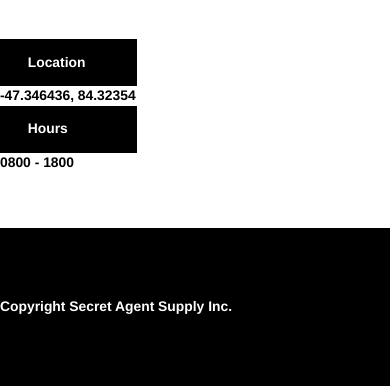
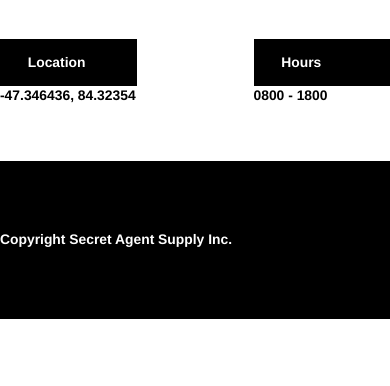
Before and after one commit to mschulz87/SecretAgentSupply, a plain HTML site: page index.html in a window 390 px wide. Shown: the part 697-1083 px from the top of the page. After the commit the page ends 1016 px from the top, so only its background shows below. Drawn offline with Linux system fonts and the light colour scheme.

Commit message:
Update style.css

```diff
--- a/resources/css/style.css
+++ b/resources/css/style.css
@@ -180,15 +180,14 @@ footer {
   .product {
     width: 90%;
   }
-  .product watch {
+  .product.watch {
     display: none;
   }
   .business-info {
-    display: block;
-    align-content: center;
-    justify-content: center;
+    display: inline-flex;
+    flex-wrap: wrap;
+    width: 100%;
   }
-
   .footer {
     justify-content: center;
   }
```
